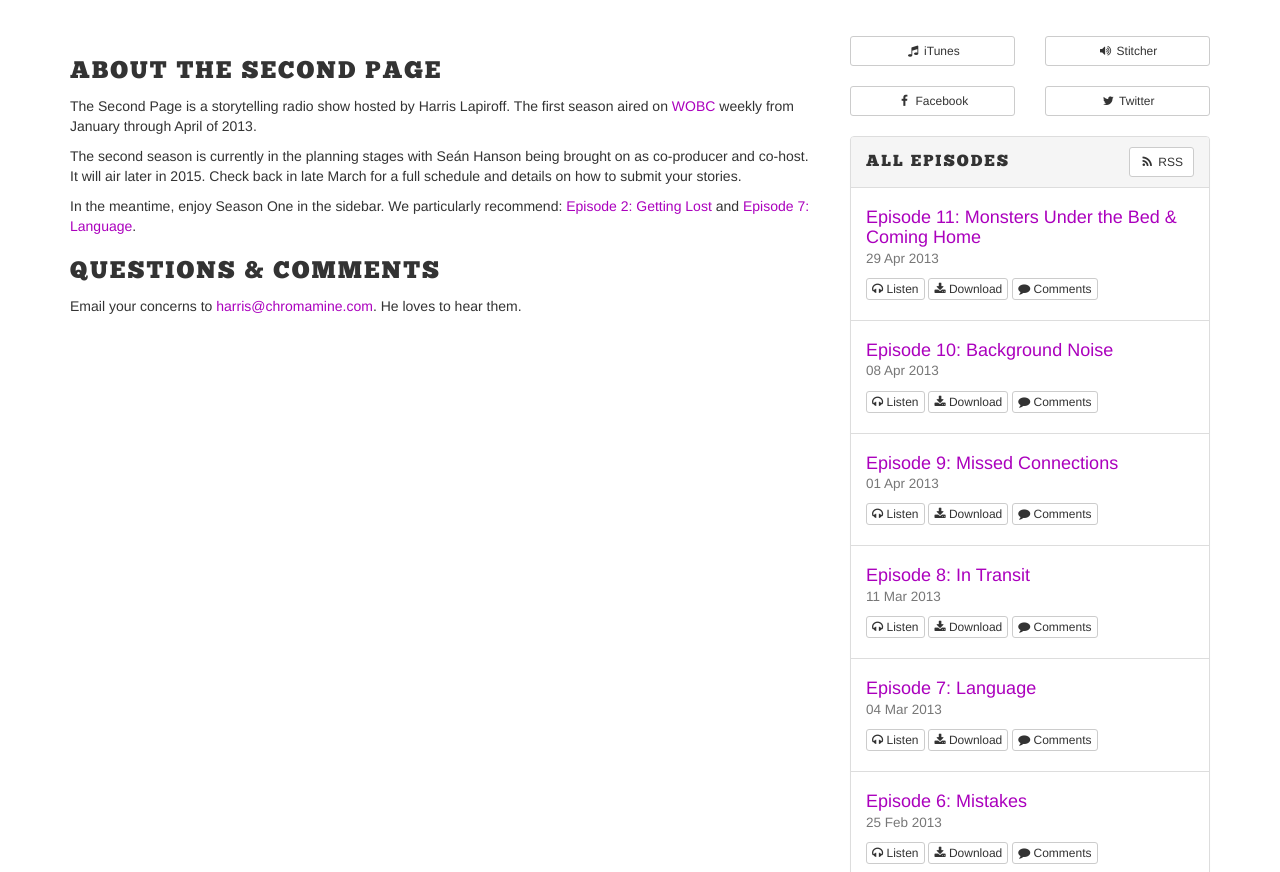
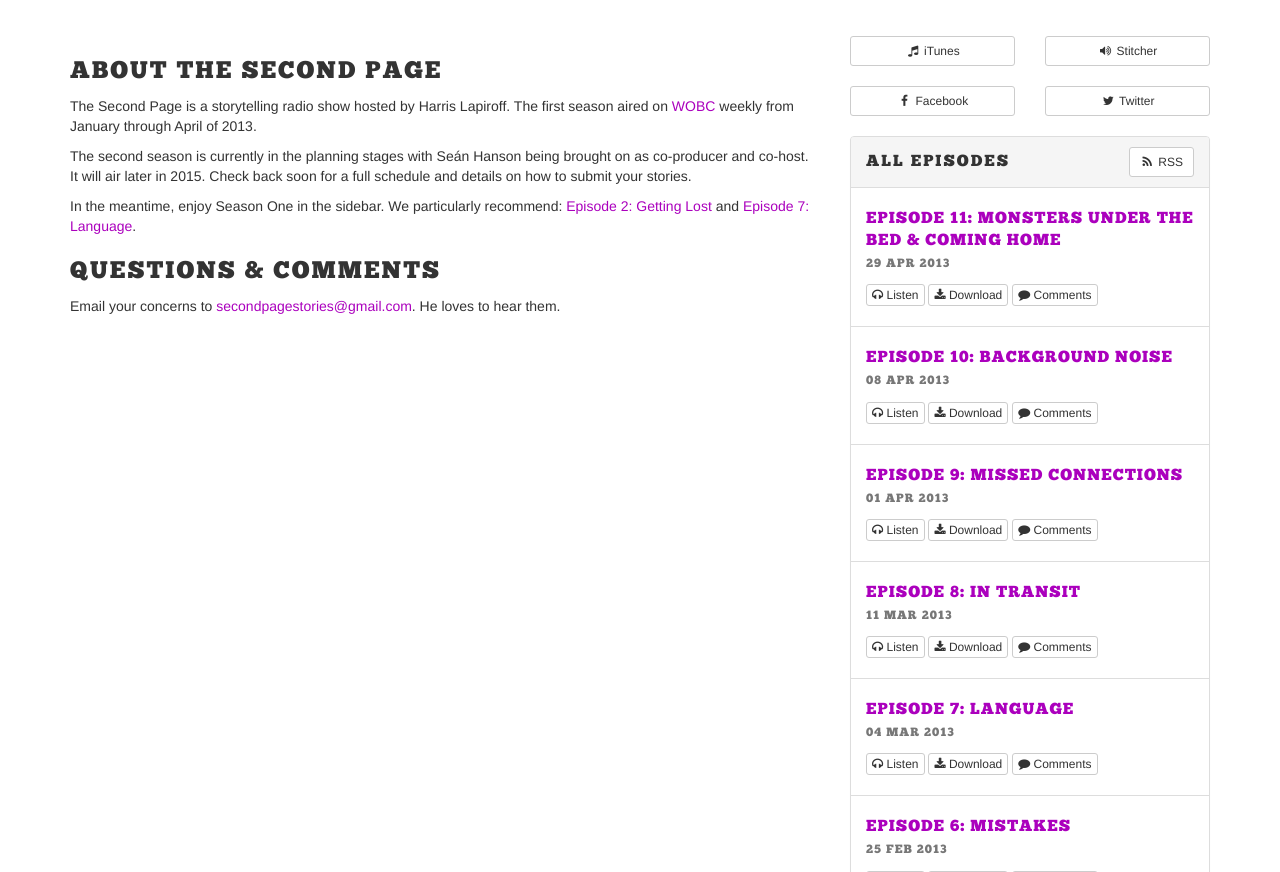
Before and after one commit to secondpage/secondpage, a Jekyll site: the page built from index.html, in a window 1280 px wide, cut to the strip 414-1286 px from the top of the page. Built offline with Jekyll 4.4.1, drawn with Linux system fonts in a browser that asks for light colours; nearby versions of some CDN libraries; the list of posts is cut into pages by our own code.

Commit message:
New page for Season Two, small tweaks to index as a result

```diff
--- a/_layouts/default.html
+++ b/_layouts/default.html
@@ -37,7 +37,7 @@
 		<header id="hd" class="relativity" style="background-image:url('{{ site.media_url }}/covers/{{ cover }}')">
 			<div class="container centered">
 				<h1 class="site-title"><a href="{{ site.baseurl }}/">The Second Page</a></h1>
-				<h2 class="site-tagline">{% if layout == post %}
+				<h2 class="site-tagline">{% if page.is_post %}
 					{{ page.title }}
 					{% else %}
 					Personal stories. Season two in 2015.
--- a/index.html
+++ b/index.html
@@ -5,10 +5,10 @@ layout: two-col
 <div class="margin-trailer">
 	<h2>About the Second Page</h2>
 	<p>The Second Page is a storytelling radio show hosted by Harris Lapiroff. The first season aired on <a href="http://wobc.org/">WOBC</a> weekly from January through April of 2013.</p>
-	<p>The second season is currently in the planning stages with Seán Hanson being brought on as co-producer and co-host. It will air later in 2015. Check back in late March for a full schedule and details on how to submit your stories.</p>
+	<p>The second season is currently in the planning stages with Seán Hanson being brought on as co-producer and co-host. It will air later in 2015. Check back soon for a full schedule and details on how to submit your stories.</p>
 	<p>In the meantime, enjoy Season One in the sidebar. We particularly recommend: <a href="{% post_url 2013-01-22-getting-lost %}">Episode 2: Getting Lost</a> and <a href="{% post_url 2013-03-04-language %}">Episode 7: Language</a>.
 </div>
 <div class="margin-trailer">
 	<h2>Questions &amp; Comments</h2>
-	<p>Email your concerns to <a href="mailto:harris@chromamine.com">harris@chromamine.com</a>. He loves to hear them.</p>
+	<p>Email your concerns to <a href="mailto:secondpagestories@gmail.com">secondpagestories@gmail.com</a>. He loves to hear them.</p>
 </div>
--- a/static/css/screen.sass
+++ b/static/css/screen.sass
@@ -3,12 +3,19 @@
 
 @import ../fonts/chunk-ostrich/stylesheet.css
 
+h2, h4
+	font-family: "Chunk"
+	text-transform: uppercase
+
 h2
-	font-family: "Chunk"
 	font-size: 24px
 	line-height: 30px
-	text-transform: uppercase
 	letter-spacing: 2px
+
+h4
+	font-size: 16px
+	line-height: 22px
+	letter-spacing: 1px
 
 a
 	color: #AB00BD
@@ -99,3 +106,13 @@ a:hover
 
 .small
 	font-size: 11px
+
+#schedule
+	& dt
+		width: 180px
+	& dd
+		margin-bottom: 1em
+		@media (min-width: 767px)
+			margin-left: 220px
+	@media (max-width: 768px)
+		margin-left: 40px
```
Also changed, not shown: seasontwo/index.html (added, +57 -0 lines).
